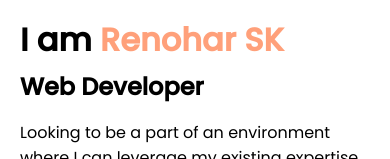
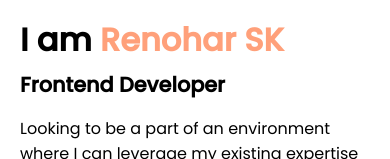
Before and after one commit to Renohar/portfolio, a React (Create React App) app: page / in a window 390 px wide. Shown: the part 144-303 px from the top of the page. Built offline with nearby package versions, Linux system fonts and the light colour scheme.

Commit message:
responsiveness issue fix

```diff
--- a/src/App.css
+++ b/src/App.css
@@ -116,7 +116,7 @@ footer p{
 }
 
 .home .left .top h2:nth-child(3){
-    font-size: 1.5rem;
+    font-size: 1.3rem;
 }
 
 @media (min-width : 991px){
@@ -375,6 +375,12 @@ header svg{
 
 .contact .left a{
     color: #000;
+
+}
+@media(max-width : 1024px){
+    .contact .left a{
+        word-wrap: break-word;
+    }
 }
 
 .contact .left a:hover{
--- a/src/components/Home.js
+++ b/src/components/Home.js
@@ -21,7 +21,7 @@ const Home = () => {
                 <div className="top">
                 <h1>Hi</h1>
                 <h2>I am <span>Renohar SK</span></h2>
-                <h2>Web Developer</h2>
+                <h2>Frontend Developer</h2>
                 <p>Looking to be a part of an environment where I can leverage my existing expertise in constructing static web pages. Eager to learn and elevate my skills as a front-end developer while actively contributing to the development of dynamic web pages. </p>
 
                 <a className="Resume" href={PDF} target="_blank" rel="noreferrer">Download Resume</a>
```
